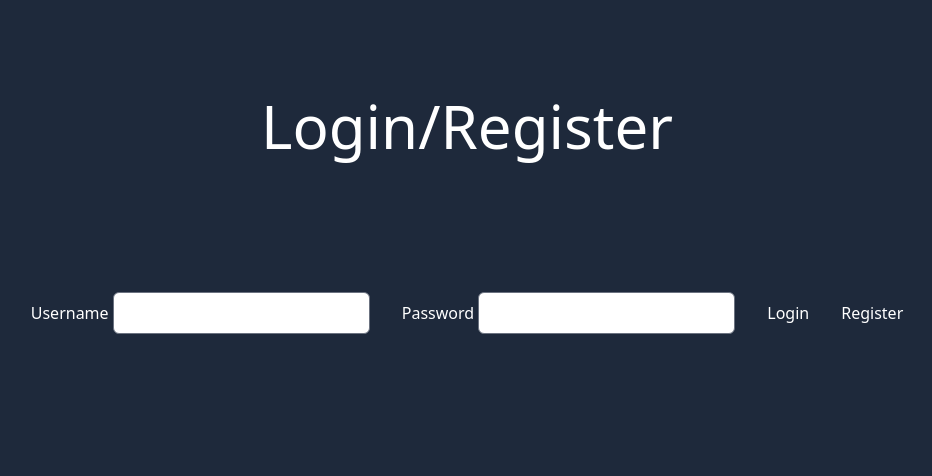
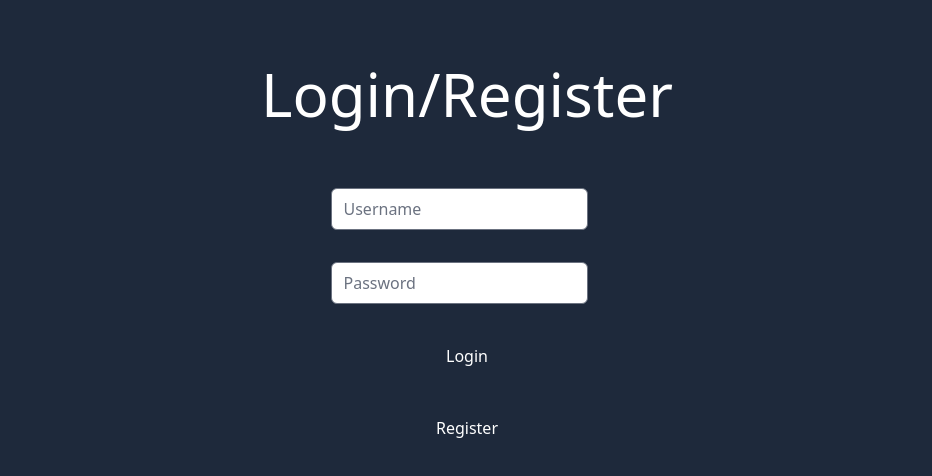
Before and after one commit to davidgfitzgerald/svelte-components, a SvelteKit app: page /login in a window 1280 px wide. Shown: the top 476 px of the page, without its empty margins (173-1105 px from the left). Built offline with nearby package versions, Linux system fonts and the light colour scheme; no server answers.

Commit message:
Refactor out LoginForm component

```diff
--- a/src/app.css
+++ b/src/app.css
@@ -5,6 +5,6 @@
 /* Global CSS styles */
 @layer components {
     body {
-        @apply px-32 py-8 bg-slate-800 h-screen text-white
+        @apply px-32 bg-slate-800 h-screen text-white overflow-auto
     }
 }
--- /dev/null
+++ b/src/lib/components/login/LoginForm.svelte
@@ -0,0 +1,33 @@
+<script>
+	import { enhance } from '$app/forms';
+
+	let { form } = $props();
+</script>
+
+<div class="flex justify-center gap-4">
+    <form class="flex flex-col rounded-xl font-medium gap-8" method="post" action="?/login" use:enhance>
+        <div class="relative">
+            <input
+                id="username"
+                class="rounded-md text-black"
+                name="username"
+                placeholder=Username
+            />
+            <label for="username" class="p-2 focus:bg-sky-400"></label>
+        </div>
+        <div class="relative">
+            <input
+                id="password"
+                class="rounded-md text-black"
+                type="password"
+                name="password"
+                placeholder=Password
+            />
+            <label for="password" class="p-2 focus:bg-sky-400"></label>
+        </div>
+        <button class="p-2 hover:bg-slate-500 text-white rounded-md">Login</button>
+        <button class="p-2 hover:bg-slate-500 text-white rounded-md" formaction="?/register">Register</button>
+    </form>
+</div>
+
+<p class="flex justify-center text-red-500 font-medium text-xl">{form?.message ?? ''}</p>
--- a/src/routes/+layout.svelte
+++ b/src/routes/+layout.svelte
@@ -3,4 +3,4 @@
 	let { children } = $props();
 </script>
 
-	{@render children()}
+{@render children()}
--- a/src/routes/login/+page.svelte
+++ b/src/routes/login/+page.svelte
@@ -1,20 +1,9 @@
 <script>
-	import { enhance } from '$app/forms';
+	import LoginForm from '$lib/components/login/LoginForm.svelte';
 
 	let { form } = $props();
 </script>
 
-<h1 class="py-16 flex justify-center text-6xl text-white">Login/Register</h1>
-<form class="py-16 rounded-xl flex justify-center items-center gap-x-4 font-medium" method="post" action="?/login" use:enhance>
-	<label class="p-2 focus:bg-sky-400 text-white">
-		Username
-		<input class="rounded-md text-black" name="username" />
-	</label>
-	<label class="p-2 focus:bg-sky-400 text-white">
-		Password
-		<input class="rounded-md text-black" type="password" name="password" />
-	</label>
-	<button class="p-2 hover:bg-slate-500 text-white rounded-md">Login</button>
-	<button class="p-2 hover:bg-slate-500 text-white rounded-md" formaction="?/register">Register</button>
-</form>
-<p class="flex justify-center text-red-500 font-medium text-xl">{form?.message ?? ''}</p>
+<h1 class="py-16 flex justify-center text-6xl">Login/Register</h1>
+
+<LoginForm {form}></LoginForm>
```
